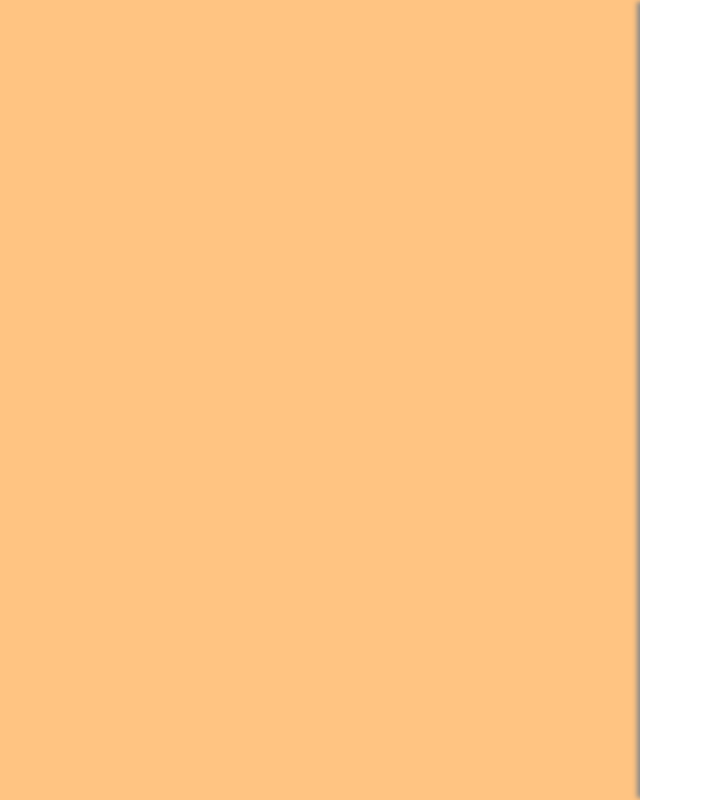
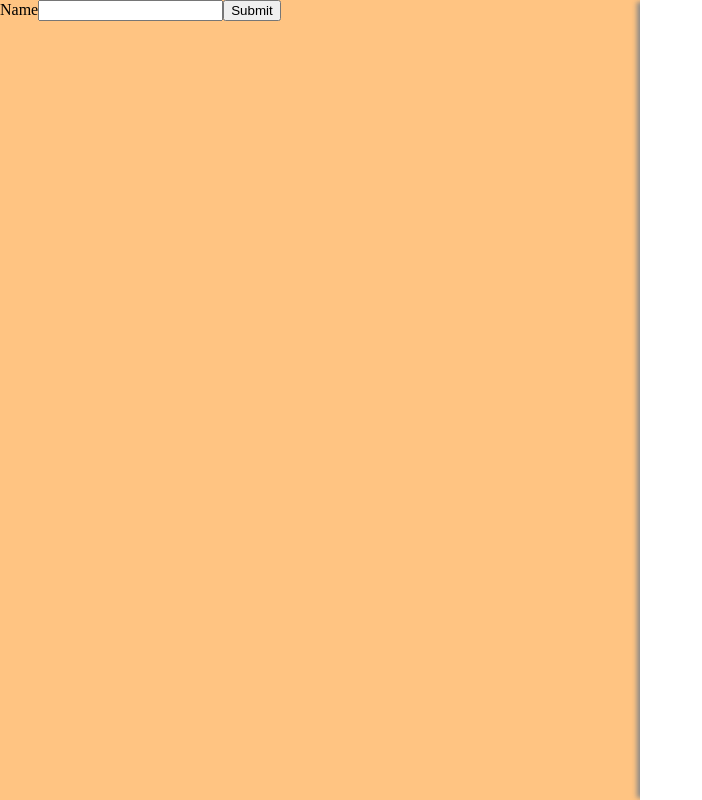
Before and after one commit to NedimM24/resume-builder, a React (Vite) app: page / in a window 1280 px wide. Shown: the whole page, without its empty margins (0-702 px from the left). Built offline with nearby package versions, Linux system fonts and the light colour scheme; a web font is replaced by a local one.

Commit message:
Lifted state ResumeBuilder
ove state up to centralize personal info handling and simplify child components

```diff
--- a/src/App.jsx
+++ b/src/App.jsx
@@ -1,17 +1,26 @@
+import { useState } from 'react'
 import './App.css'
 import Display from './components/Display'
 import ResumeBuilder from './components/ResumeBuilder'
 
 function App() {
+  //
+  const [resume, setResume] = useState({
+    personalInfo: {},
+    education: [],
+    experience: []
+  });
+
+
   return (
     <>
       <div className="app-container">
         <div className="left-panel">
-          <ResumeBuilder />
+          <ResumeBuilder setResume={setResume} />
         </div>
 
         <div className="right-panel">
-          <Display />
+          <Display resume={resume}/>
         </div>
       </div>
     </>
--- /dev/null
+++ b/src/components/PersonalInfo.jsx
@@ -0,0 +1,29 @@
+function PersonalInfo({personalInfo, setPersonalInfo, handleSubmit}){
+
+    const handleChange = (e) => {
+        const {name, value} = e.target
+
+        setPersonalInfo({
+            ...personalInfo,
+            [name]: value
+        })
+    }
+
+
+    return(
+        <>
+            <form onSubmit={handleSubmit} action="">
+                <label>Name</label>
+                <input type="text"
+                required
+                value={personalInfo.name}
+                onChange={handleChange}
+                />
+
+                <button type="submit">Submit</button>
+            </form>
+        </>
+    )
+}
+
+export default PersonalInfo
--- a/src/components/ResumeBuilder.jsx
+++ b/src/components/ResumeBuilder.jsx
@@ -1,9 +1,31 @@
-function ResumeBuilder(){
+import { useState } from "react"
+import PersonalInfo from "./PersonalInfo"
+function ResumeBuilder({setResume}){
+
+  const [personalInfo, setPersonalInfo] = useState(
+    {
+      name:"",
+      email: "",
+      address: "",
+    }
+  )
+
+  const handleSubmit = (e) => {
+    e.preventDefault();
+    setResume(personalInfo)
+    setPersonalInfo(
+      {
+      name:"",
+      email: "",
+      address: "",
+    }
+    )
+  }
 
     return (
     <>
       <div className='resume-container'>
-        {/* <PersonalInfo /> */}
+            <PersonalInfo personalInfo={personalInfo} setPersonalInfo={setPersonalInfo} handleSubmit={handleSubmit} />
         {/* <Education /> */}
         {/* <Experience /> */}
       </div>
```
Also changed, not shown: src/App.css (line endings or trailing spaces).
